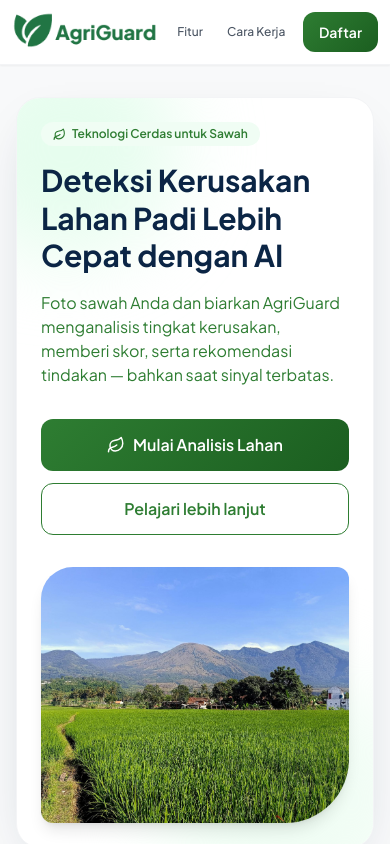
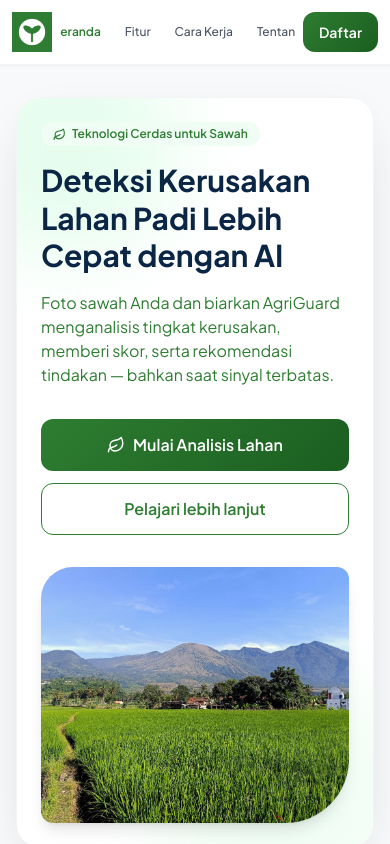
Before and after one commit to AbdulHalim26/agriguard, a Next.js app: page / in a window 390 px wide. Shown: the top 844 px of the page. Built offline with nearby package versions, Linux system fonts and the light colour scheme; no server answers.

Commit message:
fix(design): logo tampil dobel — BrandLogo hanya render file logo (tanpa teks tambahan)

```diff
--- a/components/brand/BrandLogo.tsx
+++ b/components/brand/BrandLogo.tsx
@@ -4,29 +4,31 @@ type Variant = 'color' | 'white'
 type Size = 'sm' | 'md' | 'lg'
 
 const LOGO_HEIGHT: Record<Size, number> = { sm: 32, md: 40, lg: 72 }
-const TEXT_CLASS: Record<Size, string> = {
-  sm: 'text-base',
-  md: 'text-lg',
-  lg: 'text-2xl',
-}
 
+// Catatan: file logo (logo.png / logo-white.png) SUDAH memuat daun + teks
+// "AgriGuard", jadi komponen ini TIDAK boleh menambahkan teks lagi (agar tidak
+// tampil dobel). Untuk kebutuhan logo tanpa teks (ikon saja), pakai iconOnly
+// -> icons/icon-512.png.
 export default function BrandLogo({
   variant = 'color',
   size = 'md',
-  showText = true,
+  iconOnly = false,
   className = '',
 }: {
   variant?: Variant
   size?: Size
-  showText?: boolean
+  iconOnly?: boolean
   className?: string
 }) {
   const height = LOGO_HEIGHT[size]
-  const src = variant === 'white' ? '/logo-white.png' : '/logo.png'
-  const textColor = variant === 'white' ? 'text-white' : 'text-[#2E7D32]'
+  const src = iconOnly
+    ? '/icons/icon-512.png'
+    : variant === 'white'
+      ? '/logo-white.png'
+      : '/logo.png'
 
   return (
-    <span className={`inline-flex items-center gap-2 ${className}`}>
+    <span className={`inline-flex items-center ${className}`}>
       <Image
         src={src}
         alt="AgriGuard"
@@ -36,9 +38,6 @@ export default function BrandLogo({
         style={{ height, width: 'auto' }}
         priority
       />
-      {showText && (
-        <span className={`font-bold ${TEXT_CLASS[size]} ${textColor}`}>AgriGuard</span>
-      )}
     </span>
   )
 }
--- a/components/marketing/MarketingNav.tsx
+++ b/components/marketing/MarketingNav.tsx
@@ -18,7 +18,7 @@ export default function MarketingNav() {
     <header className="sticky top-0 z-40 bg-white border-b border-gray-100 shadow-sm">
       <div className="max-w-6xl mx-auto px-3 sm:px-6 h-16 flex items-center justify-between gap-2">
         <Link href="/" className="flex items-center shrink-0" aria-label="AgriGuard — Beranda">
-          <BrandLogo variant="color" size="md" className="sm:hidden" showText={false} />
+          <BrandLogo variant="color" size="md" className="sm:hidden" iconOnly />
           <BrandLogo variant="color" size="md" className="hidden sm:inline-flex" />
         </Link>
 
```
